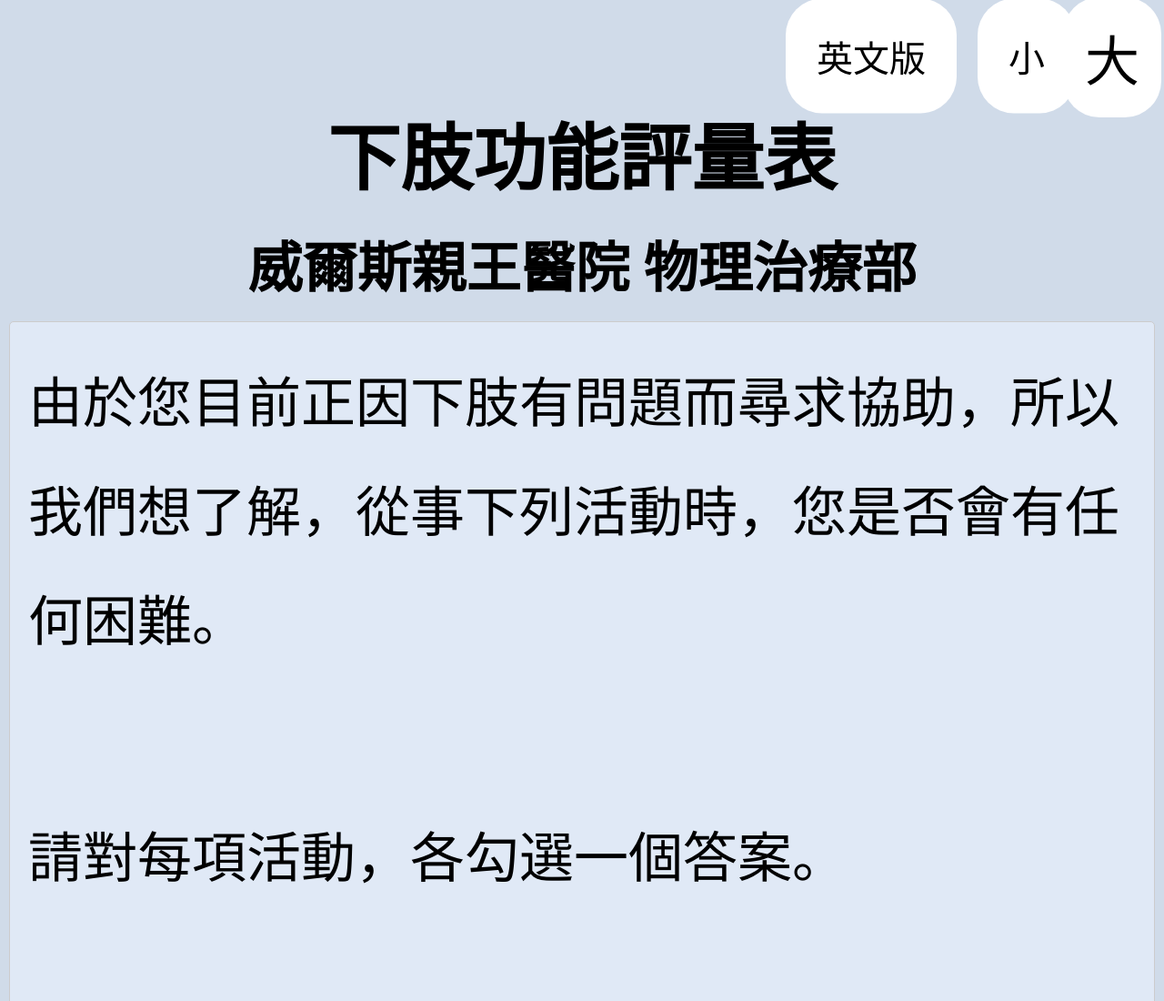
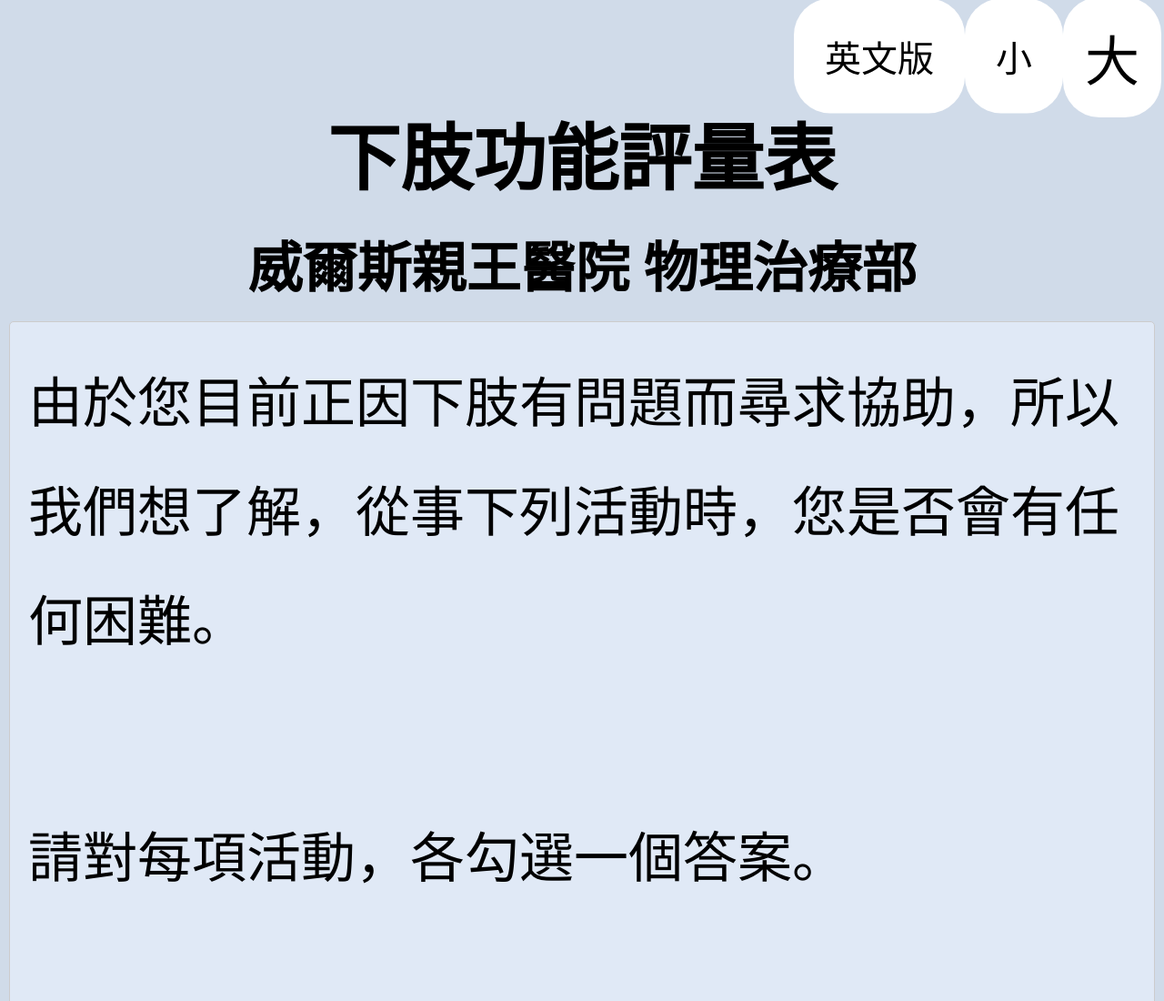
Before and after one commit to pwhphysio/m_LowerExtremity, a plain HTML site: page index.html in a window 1280 px wide. Shown: the top 1100 px of the page at 91% size. Drawn offline with Linux system fonts and the light colour scheme.

Commit message:
Update index.html

```diff
--- a/index.html
+++ b/index.html
@@ -234,13 +234,13 @@
 
 		.decrease-font-size-btn{
 			transform: scale(2);
-            margin-right: 65px;
+            margin-right: 79px;
             margin-top: 20px;
         }
 
 		.external-website-btn{
 			transform: scale(2);
-            margin-right: 165px;
+            margin-right: 156px;
             margin-top: 20px;
         }
 
```
